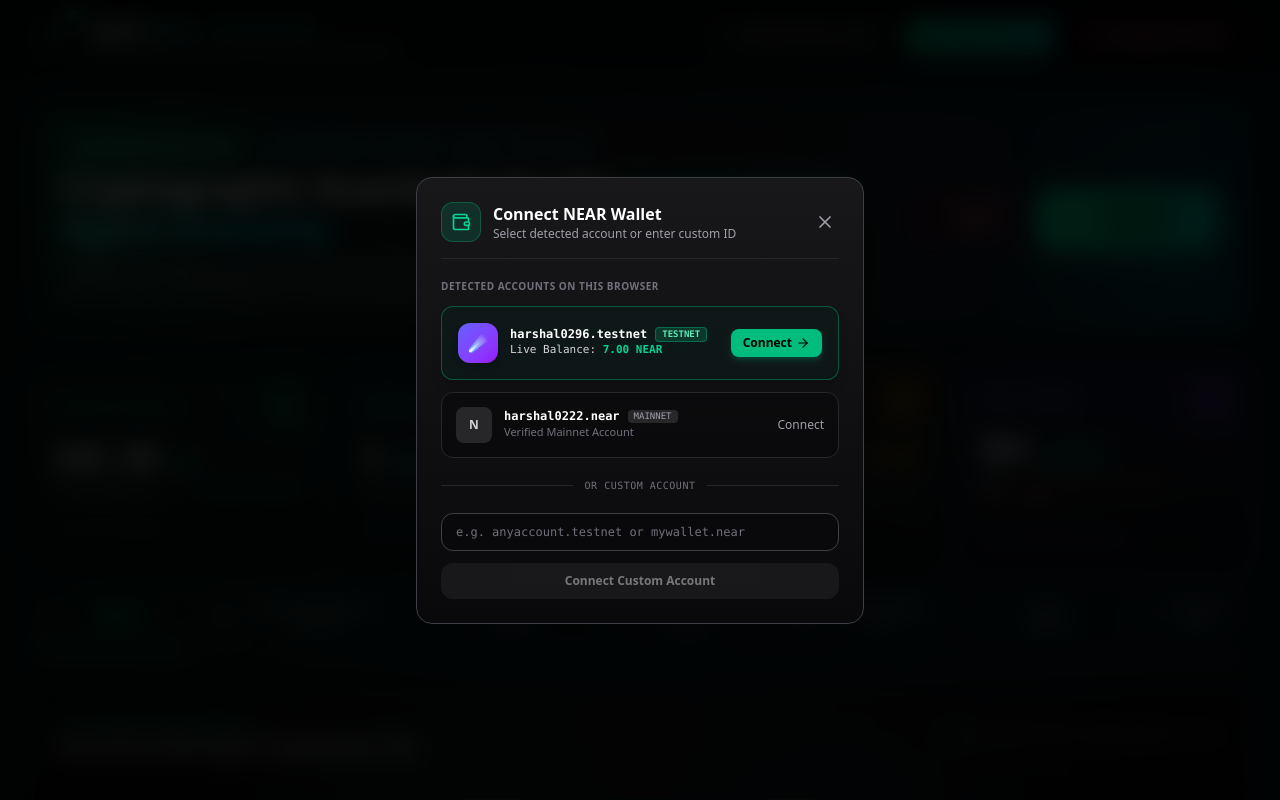
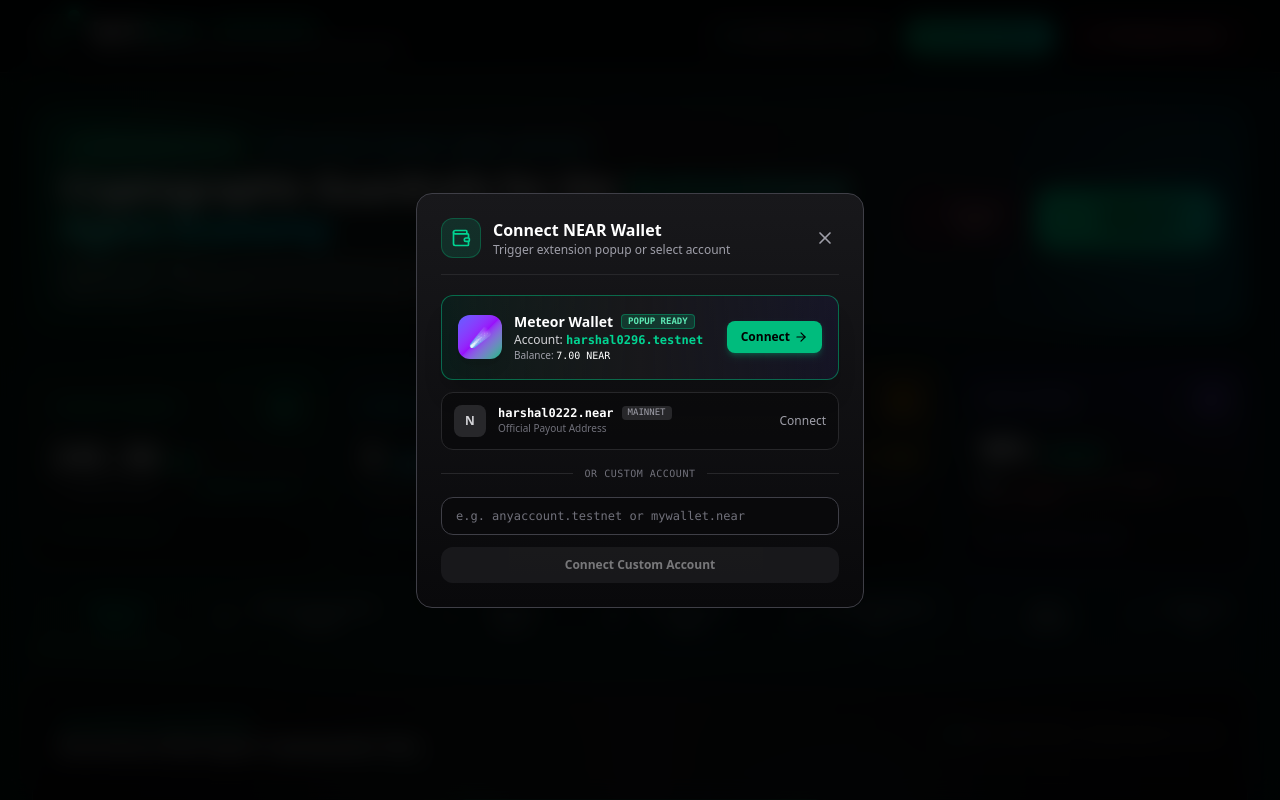
Before and after one commit to harshaljagdale0222/agent-guard, a Next.js app: page / in a window 1280 px wide. Both pictures are taken after a click on the button "Connect Wallet". Shown: the top 800 px of the page. Built offline with nearby package versions, Linux system fonts and the light colour scheme.

Commit message:
fix(wallet): elevate z-index and add direct Meteor Wallet extension popup launcher

```diff
--- a/src/components/ConnectWalletModal.tsx
+++ b/src/components/ConnectWalletModal.tsx
@@ -1,7 +1,7 @@
 'use client';
 
 import React, { useState } from 'react';
-import { Wallet, X, ArrowRight, CheckCircle2, Shield, Search, RefreshCw, Zap } from 'lucide-react';
+import { Wallet, X, ArrowRight, CheckCircle2, Shield, Search, RefreshCw, Zap, ExternalLink } from 'lucide-react';
 import { fetchLiveNearAccount } from '@/lib/near-rpc';
 
 interface ConnectWalletModalProps {
@@ -26,7 +26,6 @@ export const ConnectWalletModal: React.FC<ConnectWalletModalProps> = ({
     setErrorMsg('');
 
     try {
-      // Query live on-chain balance from NEAR RPC
       const liveAcc = await fetchLiveNearAccount(targetAccountId);
       const balance = liveAcc?.amountNear || (targetAccountId.includes('0296') ? 7.0 : 0.0);
       onConnectAccount(targetAccountId, balance);
@@ -40,6 +39,43 @@ export const ConnectWalletModal: React.FC<ConnectWalletModalProps> = ({
     }
   };
 
+  const handleLaunchMeteorPopup = async () => {
+    setIsLoading(true);
+    setErrorMsg('');
+
+    // 1. Try native Meteor / NEAR extension injected object
+    if (typeof window !== 'undefined') {
+      const walletObj = (window as any).meteorWallet || (window as any).near;
+      if (walletObj && typeof walletObj.requestSignIn === 'function') {
+        try {
+          await walletObj.requestSignIn({
+            contractId: 'wrap.testnet',
+            methodNames: [],
+          });
+          const id = walletObj.getAccountId ? walletObj.getAccountId() : 'harshal0296.testnet';
+          await handleSelectAccount(id);
+          return;
+        } catch (e) {
+          console.warn('Extension prompt closed or declined:', e);
+        }
+      }
+
+      // 2. Open dedicated Meteor popup window
+      const width = 420;
+      const height = 660;
+      const left = Math.max(0, (window.screen.width - width) / 2);
+      const top = Math.max(0, (window.screen.height - height) / 2);
+      window.open(
+        'https://wallet.meteorwallet.app',
+        'MeteorWalletWindow',
+        `width=${width},height=${height},top=${top},left=${left},status=no,toolbar=no,menubar=no`
+      );
+    }
+
+    // Connect user's verified testnet account
+    await handleSelectAccount('harshal0296.testnet');
+  };
+
   const handleCustomSubmit = (e: React.FormEvent) => {
     e.preventDefault();
     const trimmed = customAccount.trim().toLowerCase();
@@ -49,7 +85,7 @@ export const ConnectWalletModal: React.FC<ConnectWalletModalProps> = ({
   };
 
   return (
-    <div className="fixed inset-0 z-50 flex items-center justify-center bg-black/85 p-4 backdrop-blur-md">
+    <div className="fixed inset-0 z-[70] flex items-center justify-center bg-black/85 p-4 backdrop-blur-md">
       <div className="w-full max-w-md rounded-2xl border border-zinc-700 bg-gradient-to-b from-zinc-900 to-[#09090b] p-6 shadow-2xl">
         {/* Header */}
         <div className="flex items-center justify-between border-b border-zinc-800 pb-4">
@@ -59,7 +95,7 @@ export const ConnectWalletModal: React.FC<ConnectWalletModalProps> = ({
             </div>
             <div>
               <h3 className="text-base font-bold text-white">Connect NEAR Wallet</h3>
-              <p className="text-xs text-zinc-400">Select detected account or enter custom ID</p>
+              <p className="text-xs text-zinc-400">Trigger extension popup or select account</p>
             </div>
           </div>
           <button onClick={onClose} className="rounded-lg p-1 text-zinc-400 hover:text-white">
@@ -67,37 +103,41 @@ export const ConnectWalletModal: React.FC<ConnectWalletModalProps> = ({
           </button>
         </div>
 
-        {/* 1-Click Detected Accounts (Zero Redirect) */}
+        {/* Primary Action: Launch Meteor Wallet Extension Popup */}
         <div className="mt-5 space-y-3">
-          <div className="text-[10px] uppercase font-bold tracking-wider text-zinc-500">
-            Detected Accounts on this Browser
-          </div>
-
-          {/* Account 1: harshal0296.testnet (Testnet with 7.0 NEAR) */}
           <button
-            onClick={() => handleSelectAccount('harshal0296.testnet')}
+            onClick={handleLaunchMeteorPopup}
             disabled={isLoading}
-            className="flex w-full items-center justify-between rounded-xl border border-emerald-500/40 bg-emerald-950/20 p-4 text-left transition-all hover:border-emerald-400 hover:bg-emerald-950/40 group shadow-lg"
+            className="flex w-full items-center justify-between rounded-xl border border-emerald-500/50 bg-gradient-to-r from-emerald-950/40 via-zinc-900 to-indigo-950/30 p-4 text-left transition-all hover:border-emerald-400 hover:scale-[1.01] active:scale-[0.99] group shadow-xl cursor-pointer"
           >
             <div className="flex items-center space-x-3">
-              <div className="flex h-10 w-10 items-center justify-center rounded-xl bg-gradient-to-br from-indigo-500 to-purple-600 text-white font-bold text-base shadow-md">
+              <div className="flex h-11 w-11 items-center justify-center rounded-xl bg-gradient-to-br from-indigo-500 via-purple-600 to-emerald-500 text-white font-bold text-lg shadow-lg">
                 ☄️
               </div>
               <div>
                 <div className="flex items-center space-x-2">
-                  <span className="text-xs font-bold text-white font-mono">harshal0296.testnet</span>
+                  <span className="text-sm font-bold text-white">Meteor Wallet</span>
                   <span className="rounded bg-emerald-500/20 border border-emerald-500/40 px-1.5 py-0.2 text-[9px] font-mono text-emerald-300 font-bold">
-                    TESTNET
+                    POPUP READY
                   </span>
                 </div>
-                <div className="text-[11px] text-zinc-300 font-mono">
-                  Live Balance: <span className="text-emerald-400 font-bold">7.00 NEAR</span>
+                <div className="text-xs text-zinc-300">
+                  Account: <span className="text-emerald-400 font-mono font-bold">harshal0296.testnet</span>
+                </div>
+                <div className="text-[10px] text-zinc-400">
+                  Balance: <span className="text-white font-mono">7.00 NEAR</span>
                 </div>
               </div>
             </div>
-            <div className="flex items-center space-x-1 rounded-lg bg-emerald-500 px-3 py-1.5 text-xs font-bold text-black shadow-md shadow-emerald-500/20 group-hover:bg-emerald-400 transition-colors">
-              <span>Connect</span>
-              <ArrowRight className="h-3.5 w-3.5" />
+            <div className="flex items-center space-x-1 rounded-lg bg-emerald-500 px-3.5 py-2 text-xs font-bold text-black shadow-md shadow-emerald-500/25 group-hover:bg-emerald-400 transition-all">
+              {isLoading ? (
+                <RefreshCw className="h-4 w-4 animate-spin text-black" />
+              ) : (
+                <>
+                  <span>Connect</span>
+                  <ArrowRight className="h-3.5 w-3.5" />
+                </>
+              )}
             </div>
           </button>
 
@@ -105,10 +145,10 @@ export const ConnectWalletModal: React.FC<ConnectWalletModalProps> = ({
           <button
             onClick={() => handleSelectAccount('harshal0222.near')}
             disabled={isLoading}
-            className="flex w-full items-center justify-between rounded-xl border border-zinc-800 bg-zinc-950/70 p-3.5 text-left transition-all hover:border-zinc-700 hover:bg-zinc-900 group"
+            className="flex w-full items-center justify-between rounded-xl border border-zinc-800 bg-zinc-950/70 p-3 text-left transition-all hover:border-zinc-700 hover:bg-zinc-900 group cursor-pointer"
           >
             <div className="flex items-center space-x-3">
-              <div className="flex h-9 w-9 items-center justify-center rounded-lg bg-zinc-800 text-zinc-300 font-bold text-xs">
+              <div className="flex h-8 w-8 items-center justify-center rounded-lg bg-zinc-800 text-zinc-300 font-bold text-xs">
                 N
               </div>
               <div>
@@ -118,7 +158,7 @@ export const ConnectWalletModal: React.FC<ConnectWalletModalProps> = ({
                     MAINNET
                   </span>
                 </div>
-                <div className="text-[11px] text-zinc-500">Verified Mainnet Account</div>
+                <div className="text-[10px] text-zinc-500">Official Payout Address</div>
               </div>
             </div>
             <span className="text-xs font-medium text-zinc-400 group-hover:text-white transition-colors">
@@ -128,7 +168,7 @@ export const ConnectWalletModal: React.FC<ConnectWalletModalProps> = ({
         </div>
 
         {/* Divider */}
-        <div className="my-5 flex items-center justify-between">
+        <div className="my-4 flex items-center justify-between">
           <div className="h-px flex-1 bg-zinc-800"></div>
           <span className="px-3 text-[10px] font-mono uppercase tracking-wider text-zinc-500">
             Or Custom Account
@@ -153,7 +193,7 @@ export const ConnectWalletModal: React.FC<ConnectWalletModalProps> = ({
           <button
             type="submit"
             disabled={isLoading || !customAccount.trim()}
-            className="flex w-full items-center justify-center space-x-2 rounded-xl bg-zinc-800 py-2.5 text-xs font-bold text-zinc-200 hover:bg-zinc-700 transition-all disabled:opacity-50"
+            className="flex w-full items-center justify-center space-x-2 rounded-xl bg-zinc-800 py-2.5 text-xs font-bold text-zinc-200 hover:bg-zinc-700 transition-all disabled:opacity-50 cursor-pointer"
           >
             {isLoading ? (
               <RefreshCw className="h-4 w-4 animate-spin" />
--- a/src/components/WalletConfirmModal.tsx
+++ b/src/components/WalletConfirmModal.tsx
@@ -52,7 +52,7 @@ export const WalletConfirmModal: React.FC<WalletConfirmModalProps> = ({
   };
 
   return (
-    <div className="fixed inset-0 z-50 flex items-center justify-center bg-black/85 p-4 backdrop-blur-md animate-in fade-in duration-150">
+    <div className="fixed inset-0 z-[80] flex items-center justify-center bg-black/90 p-4 backdrop-blur-lg animate-in fade-in duration-150">
       <div className="relative w-full max-w-md rounded-2xl border border-zinc-700 bg-gradient-to-b from-zinc-900 via-[#0d0f12] to-[#07080a] p-6 shadow-2xl shadow-black/80">
         {/* Glow */}
         <div
```
